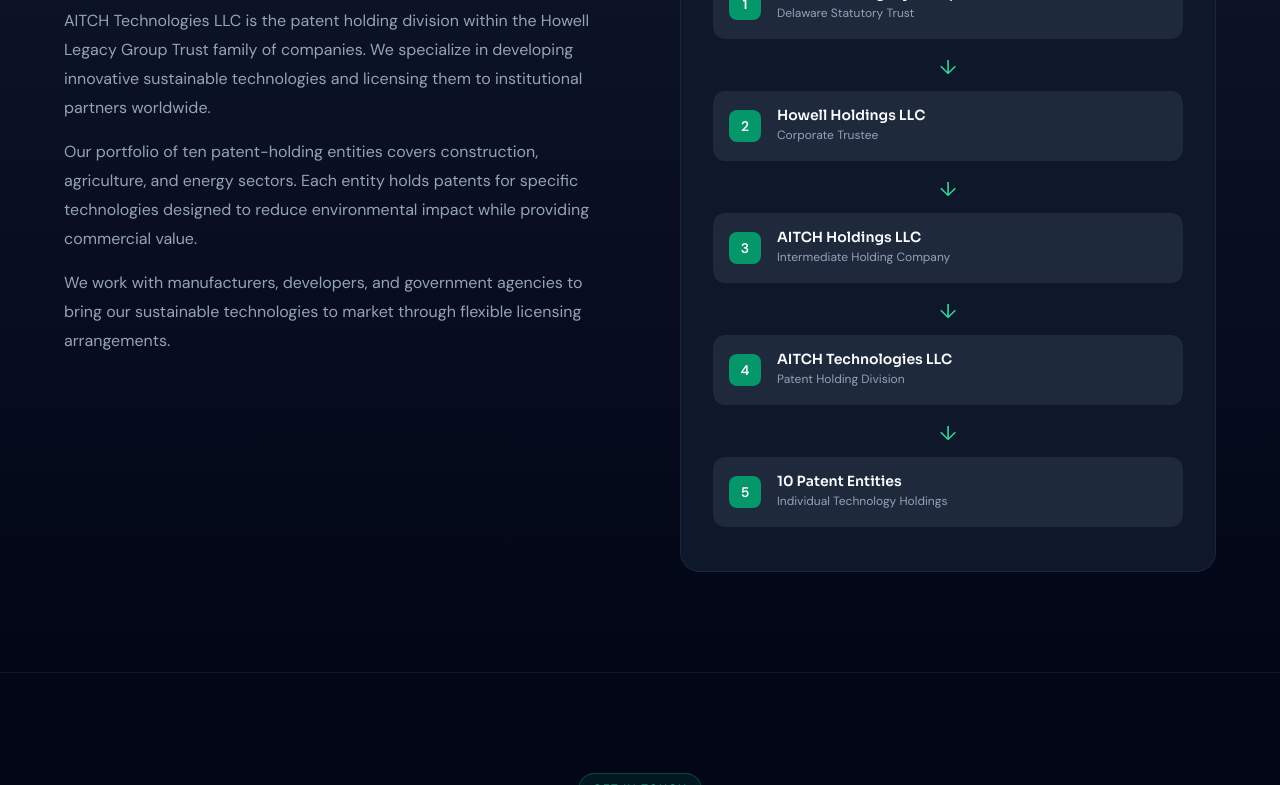
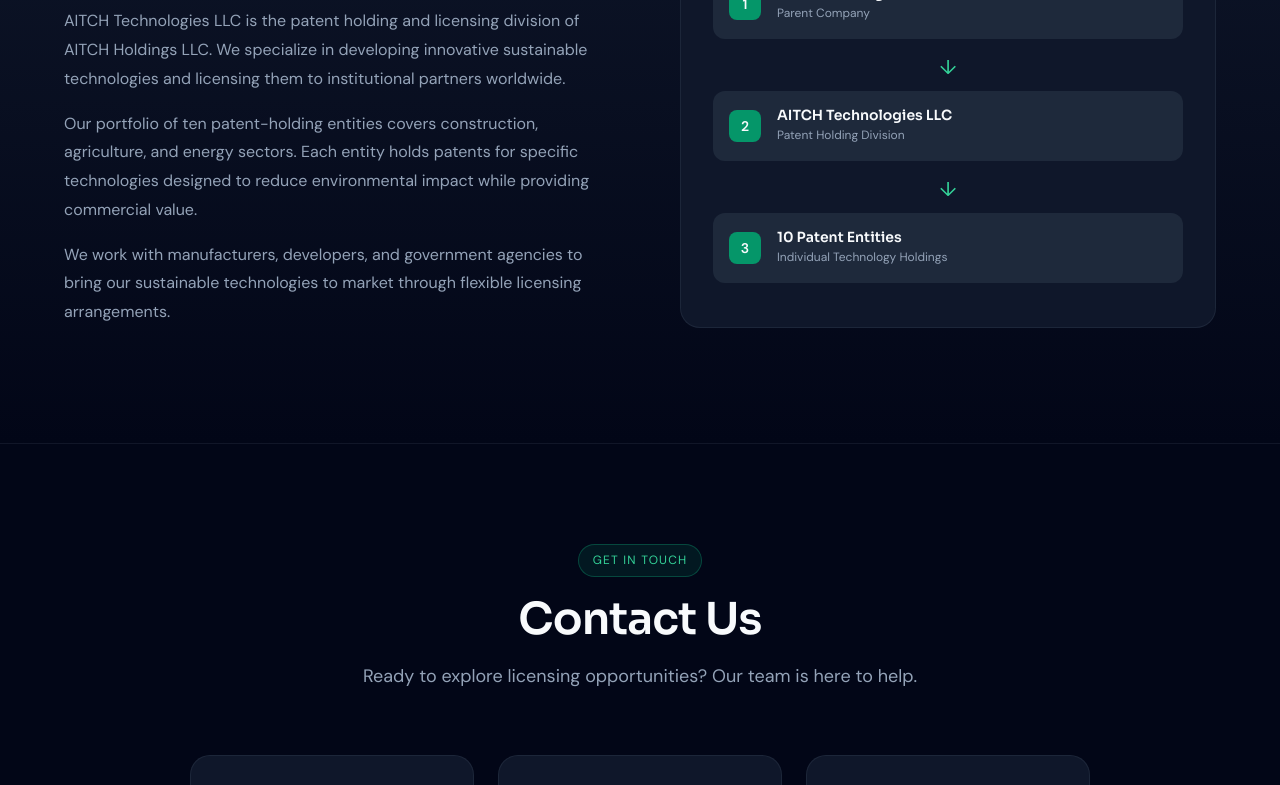
Before and after one commit to jhowell3rd/aitch-technologies, a plain HTML site: page index.html in a window 1280 px wide. Shown: the part 5988-6773 px from the top of the page. Drawn offline with nearby package versions, Linux system fonts and the light colour scheme.

Commit message:
Simplify corporate structure for public website
- Removed trust layer details (industry best practice)
- Simplified to: AITCH Holdings LLC → AITCH Technologies LLC → Patent Entities
- Updated About section text
- Removed EINs from README (not appropriate for public disclosure)
- Cleaner, more professional presentation

🤖 Generated with [Claude Code](https://claude.com/claude-code)

Co-Authored-By: Claude Opus 4.5 <noreply@anthropic.com>

```diff
--- a/index.html
+++ b/index.html
@@ -1401,7 +1401,7 @@
             <div class="about-text">
                 <span class="section-badge">About Us</span>
                 <h2>AITCH Technologies LLC</h2>
-                <p>AITCH Technologies LLC is the patent holding division within the Howell Legacy Group Trust family of companies. We specialize in developing innovative sustainable technologies and licensing them to institutional partners worldwide.</p>
+                <p>AITCH Technologies LLC is the patent holding and licensing division of AITCH Holdings LLC. We specialize in developing innovative sustainable technologies and licensing them to institutional partners worldwide.</p>
                 <p>Our portfolio of ten patent-holding entities covers construction, agriculture, and energy sectors. Each entity holds patents for specific technologies designed to reduce environmental impact while providing commercial value.</p>
                 <p>We work with manufacturers, developers, and government agencies to bring our sustainable technologies to market through flexible licensing arrangements.</p>
             </div>
@@ -1410,37 +1410,21 @@
                 <div class="structure-item">
                     <span class="structure-level">1</span>
                     <div class="structure-info">
-                        <h4>The Howell Legacy Group Trust</h4>
-                        <p>Delaware Statutory Trust</p>
+                        <h4>AITCH Holdings LLC</h4>
+                        <p>Parent Company</p>
                     </div>
                 </div>
                 <div class="structure-arrow">↓</div>
                 <div class="structure-item">
                     <span class="structure-level">2</span>
                     <div class="structure-info">
-                        <h4>Howell Holdings LLC</h4>
-                        <p>Corporate Trustee</p>
+                        <h4>AITCH Technologies LLC</h4>
+                        <p>Patent Holding Division</p>
                     </div>
                 </div>
                 <div class="structure-arrow">↓</div>
                 <div class="structure-item">
                     <span class="structure-level">3</span>
-                    <div class="structure-info">
-                        <h4>AITCH Holdings LLC</h4>
-                        <p>Intermediate Holding Company</p>
-                    </div>
-                </div>
-                <div class="structure-arrow">↓</div>
-                <div class="structure-item">
-                    <span class="structure-level">4</span>
-                    <div class="structure-info">
-                        <h4>AITCH Technologies LLC</h4>
-                        <p>Patent Holding Division</p>
-                    </div>
-                </div>
-                <div class="structure-arrow">↓</div>
-                <div class="structure-item">
-                    <span class="structure-level">5</span>
                     <div class="structure-info">
                         <h4>10 Patent Entities</h4>
                         <p>Individual Technology Holdings</p>
```
Also changed, not shown: 1 other file.
